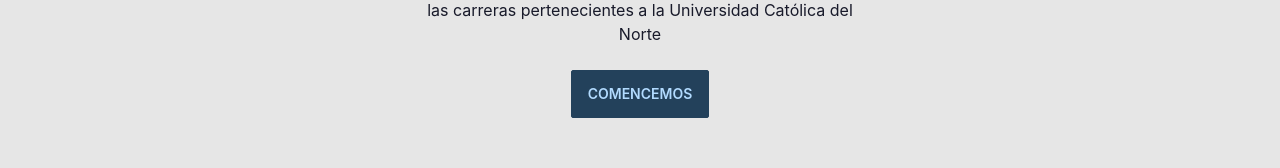
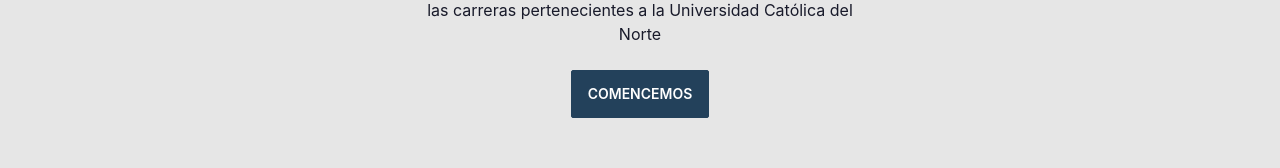
Before and after one commit to JimmyCamus/University-Curriculum, a Next.js app: page / in a window 1280 px wide. Shown: the part 454-622 px from the top of the page. Built offline with nearby package versions, Linux system fonts and the light colour scheme.

Commit message:
feat: change static colors to theme colors

```diff
--- a/components/Careers/Card/Card.tsx
+++ b/components/Careers/Card/Card.tsx
@@ -1,18 +1,19 @@
 import Image from "next/image";
+import Link from "next/link";
 import { getImage } from "../../../api/career.api";
 import { Career } from "../../../lib/types/career.type";
 
 const Card = async ({ career }: { career: Career }) => {
   const url = await getImage(career.name);
   return (
-    <div className="card w-3/4 md:w-96 bg-base-100 shadow-xl my-2 md:mx-10 hover:bg-[#ececec]">
+    <div className="card w-3/4 md:w-96 bg-base-100 shadow-xl my-2 md:mx-10 hover:bg-card-hover">
       <div className="card-body flex justify-center">
         <div className="flex flex-col justify-center items-center">
           <Image src={url} width="400" height="400" alt="" />
           <h2 className="card-title text-center text-md">{career.name}</h2>
         </div>
         <div className="card-actions justify-center py-4">
-          <a className="btn btn-primary">Ver malla curricular</a>
+          <Link href={`/careers/${career.id}`} className="btn btn-primary text-white">Ver malla curricular</Link>
         </div>
       </div>
     </div>
--- a/components/Home/Hero/Hero.tsx
+++ b/components/Home/Hero/Hero.tsx
@@ -10,7 +10,7 @@ const Hero = () => {
             En este portal podrás encontrar las mallas curriculares de las
             carreras pertenecientes a la Universidad Católica del Norte
           </p>
-          <Link href="/careers" className="btn btn-primary">
+          <Link href="/careers" className="btn btn-primary text-white">
             Comencemos
           </Link>
         </div>
--- a/components/Layout/Navigation/Navigation.tsx
+++ b/components/Layout/Navigation/Navigation.tsx
@@ -2,7 +2,7 @@ import Link from "next/link";
 
 const Navigation = () => {
   return (
-    <nav className="navbar min-h-16 bg-[#23415b] text-white">
+    <nav className="navbar min-h-16 bg-primary text-white">
       <Link className="btn btn-ghost normal-case text-xl" href="/">
         Malla Curricular UCN
       </Link>
```
